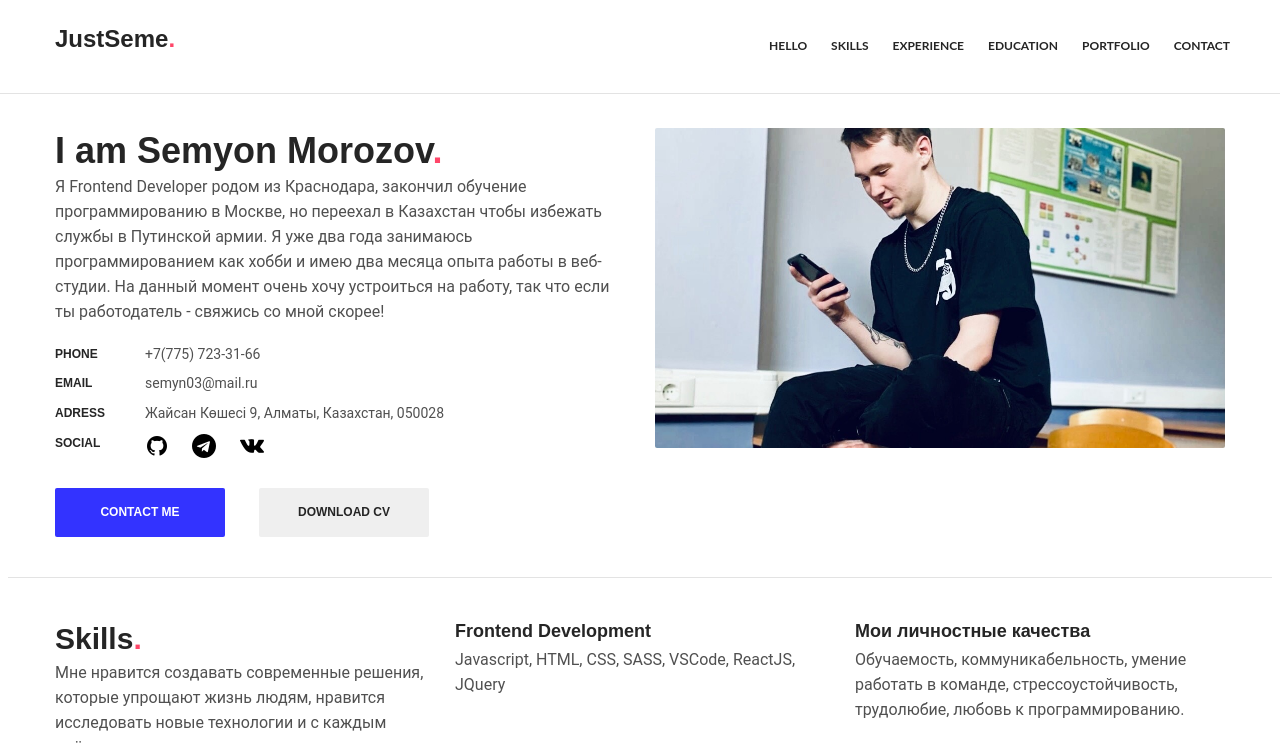
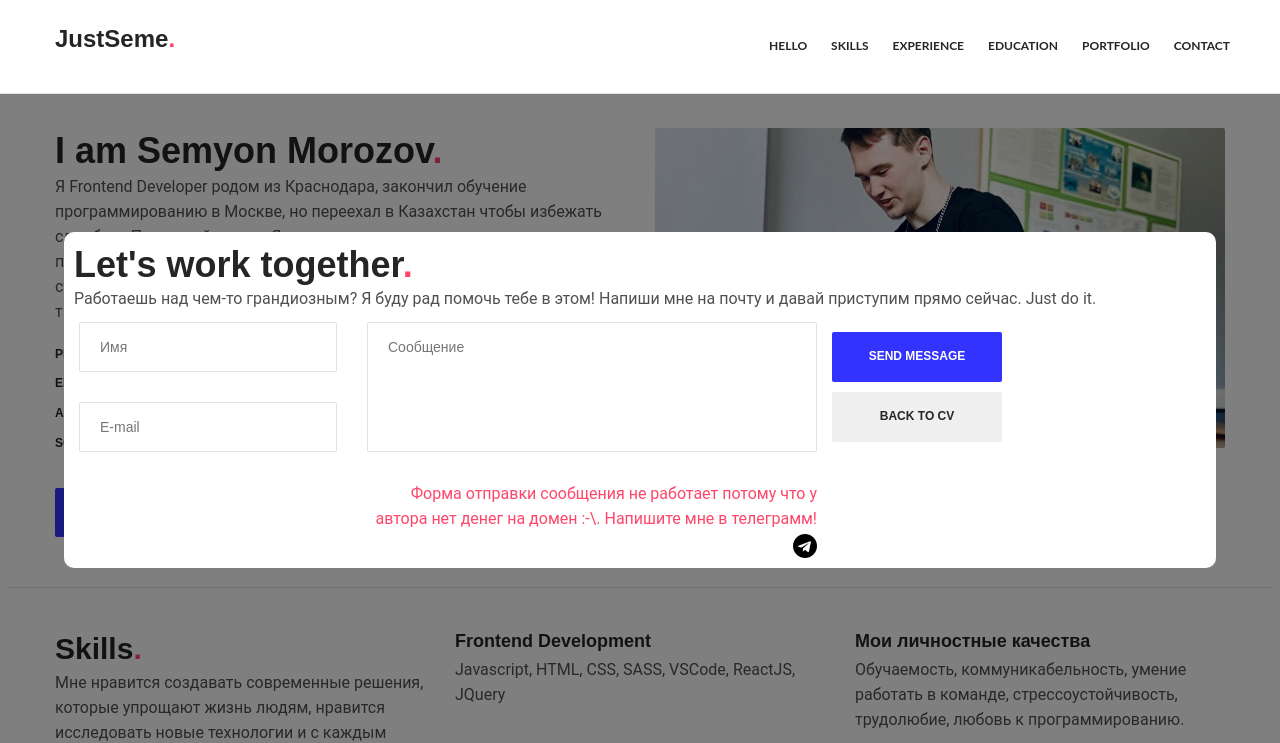
Before and after one commit to JustSeme/Portfolio, a plain HTML site: page index.html in a window 1280 px wide. Both pictures are taken after a click on the link "CONTACT ME". Shown: the top 743 px of the page. Drawn offline with nearby package versions, Linux system fonts and the light colour scheme; files whose address does not match are found by name.

Commit message:
add modal

```diff
--- /dev/null
+++ b/css/modal.css
@@ -0,0 +1,50 @@
+.modal {
+    z-index: 100;
+    position: fixed;
+    left: 0;
+    top: 0;
+    right: 0;
+    bottom: 0;
+    background-color: rgba(0, 0, 0, 0.5);
+    display: flex;
+    align-items: center;
+    justify-content: center;
+    opacity: 0;
+    transition: all 0.4s ease-in-out;
+    pointer-events: none;
+}
+
+.modal.show {
+    opacity: 1;
+    pointer-events: visible;
+}
+
+.modal.show .modalContent {
+    transform: translateY(0);
+}
+
+.modalContent {
+    max-width: 90%;
+    background-color: #fff;
+    transform: translateY(-200px);
+    transition: all 0.4s ease-in-out;
+    border-radius: 10px;
+}
+
+.modalHeader {
+    padding: 10px;
+}
+
+.modalFooter {
+    padding: 10px;
+}
+
+.modalTitle {
+    margin: 0;
+}
+
+.modalBody {
+    padding: 10px;
+    border-top: 1px solid #eee;
+    border-bottom: 1px solid #eee;
+}
--- a/css/style.scss
+++ b/css/style.scss
@@ -372,6 +372,7 @@ ul, ol, h1, h2, h3, h4, h5, h6, p {
 
 .about-btns .site-btn {
     margin-right: 30px;
+    margin-bottom: 10px;
 }
 
 .site-btn {
--- a/index.html
+++ b/index.html
@@ -5,6 +5,7 @@
     <meta http-equiv="X-UA-Compatible" content="IE=edge">
     <meta name="viewport" content="width=device-width, initial-scale=1.0">
     <link rel="stylesheet" href="css/style.css">
+    <link rel="stylesheet" href="css/modal.css">
     <link rel="stylesheet" href="https://cdnjs.cloudflare.com/ajax/libs/animate.css/4.1.1/animate.min.css" />
     <title>JustSeme.</title>
 </head>
@@ -136,7 +137,7 @@
                             </p>
                         </div>
                         <div class="about-btns">
-                            <a href="#" data-toggle="modal" data-target="#contact-modal" class="site-btn">Contact me</a>
+                            <a href="#" class="site-btn js-contact-modal">Contact me</a>
                             <a href="downloadFile" class="site-btn gray-btn">Download CV</a>
                         </div>
                     </div>
@@ -449,6 +450,57 @@
         </div>
     </footer>
 
+    <div class="modal" >
+        <div class="modalContent">
+            <div class="modalHeader">
+                <h1 class="modalTitle">
+                    <span class="point">Let's work together</span>
+                </h1>
+                <div class="opacity-box">
+                    <p>Работаешь над чем-то грандиозным? Я буду рад помочь тебе в этом! Напиши мне на почту и давай приступим прямо сейчас. Just do it.</p>
+                </div>
+            </div>
+            <div className="modalBody">
+                <form action="sender.php" class="wow animate__slideInRight js-modal-form">
+                    <div class="form-wrapper">
+                        <div class="col-md-3">
+                            <div class="form-group">
+                                <input name="name" type="text" placeholder="Имя" required data-touched="false" class="form-field js-field-name">
+                                <span class="form-invalid-icon">
+                                    <i class="mdi mdi-close" aria-hidden="true"></i>
+                                </span>
+                            </div>
+                            <div class="form-group">
+                                <input name="email" type="email" placeholder="E-mail" required data-touched="false" class="form-field js-field-email">
+                                <span class="form-invalid-icon">
+                                    <i class="mdi mdi-close" aria-hidden="true"></i>
+                                </span>
+                            </div>
+                        </div>
+                        <div class="col-md-5">
+                            <div class="form-group">
+                                <textarea name="text" class="form-filed js-field-message" placeholder="Сообщение" required></textarea>
+                                <span class="form-validation"></span>
+                            </div>
+                            <div class="not-worked">
+                                Форма отправки сообщения не работает потому что у автора нет денег на домен :-\. Напишите мне в телеграмм!
+                                <a href="https://t.me/justseme" target="_blank" class="mdi fonts-icons">
+                                    <img src="media/hello-section/telegram.png"></img>
+                                </a>
+                            </div>
+                        </div>
+                    </div>
+                </form>
+            </div>
+            <div class="modalFooter">
+                <div class="about-btns">
+                    <button type="button" id="send-form-modal" class="site-btn">Send message</button>
+                    <button type="button" id="back-to-cv" class="site-btn gray-btn">Back to CV</button>
+                </div>
+            </div>
+        </div>
+    </div>
+
     <script src="https://code.jquery.com/jquery-3.5.1.min.js" integrity="sha256-9/aliU8dGd2tb6OSsuzixeV4y/faTqgFtohetphbbj0=" crossorigin="anonymous"></script>
     <script src="js/wow.min.js"></script>
     <script src="js/jquery.validate.min.js"></script>
--- a/js/script.js
+++ b/js/script.js
@@ -1,8 +1,13 @@
 jQuery(document).ready(function () {
 
-	jQuery('#send-form').click(function (e) {
+	jQuery('#send-form, #send-form-modal').click(function (e) {
 		e.preventDefault()
-		var form = jQuery(this).closest('form');
+		let form
+		if (jQuery(this).is('#send-form')) {
+			form = jQuery(this).closest('form');
+		} else {
+			form = $('.js-modal-form')
+		}
 
 		if (form.valid()) {
 			//form.css('opacity', '.5');
--- a/js/theme.js
+++ b/js/theme.js
@@ -24,4 +24,13 @@ $(document).ready(function () {
             scrollTop: $(anchor.attr('href')).offset().top
         }, 1000)
     })
+
+    $('.js-contact-modal').on('click', (e) => {
+        e.preventDefault()
+        $('.modal').addClass('show')
+        $('.modal').on('click', () => $('.modal').removeClass('show'))
+        $('#back-to-cv').on('click', () => $('.modal').removeClass('show'))
+        $('.modalContent').on('click', (e) => e.stopPropagation())
+    })
+
 })
```
Also changed, not shown: css/style.css.
